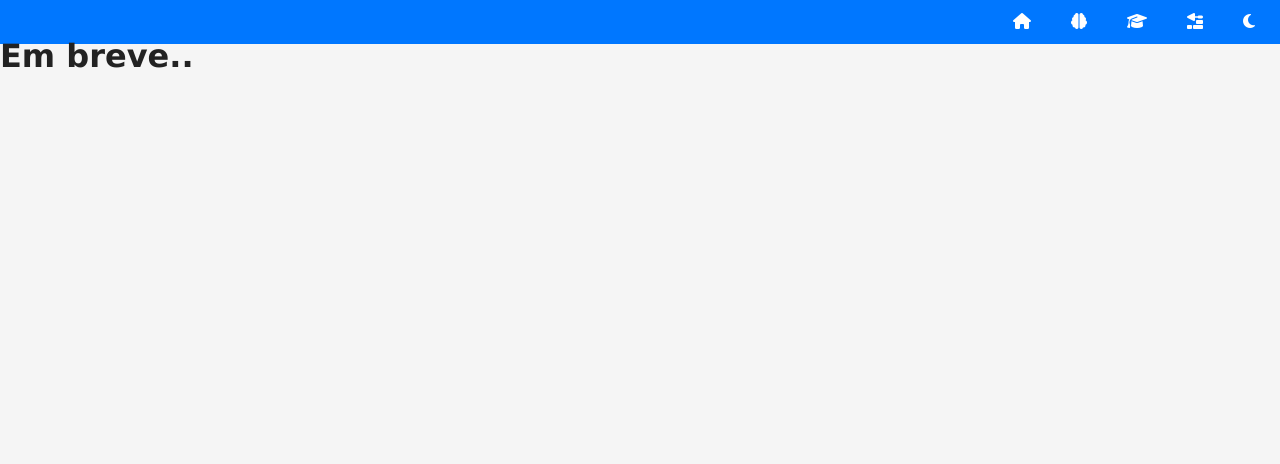
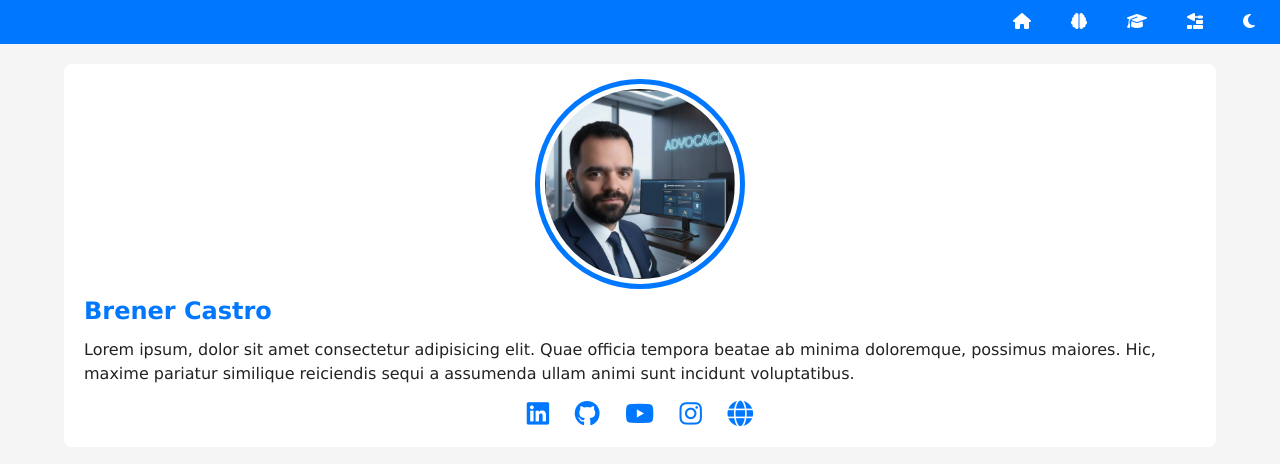
Before and after one commit to Brener-Castro-de-Paiva/port_guaba, a plain HTML site: page index.html in a window 1280 px wide. Drawn offline with Linux system fonts and the light colour scheme.

Commit message:
up
continuar

```diff
--- a/estilos/style.css
+++ b/estilos/style.css
@@ -58,3 +58,53 @@ nav#menu a:hover{
   background-color: var(--destaque-inverso);
   color:var(--destaque);
 }
+
+main{
+  display: grid;
+  grid-template-columns: auto 90vw auto;
+  gap: 20px;
+  margin-top: 20px;
+}
+
+section#ficha{
+  background-color: var(--fundo-card);
+  padding: 20px;
+  border-radius: 8px;
+  grid-column: 2;
+}
+section#ficha img.foto{
+  width:200px;
+  aspect-ratio: 1/1;
+  object-fit: cover;
+border-radius: 50%;
+border: 5px solid var(--fundo-card);
+outline: 5px solid  var(--destaque);
+display: block;
+margin: auto;
+margin-bottom: 15px;
+
+}
+section#ficha h1{
+  color: var(--destaque);
+  margin: 15px 0;
+  font-size: 1.5em;
+  text-align: left;
+}
+
+div#social{
+  display: flex;
+  justify-content: center;
+  align-items: center;
+  font-size: 1.6em;
+  gap: 1em;
+  margin-top: 15px;
+}
+
+div#social a{
+  color: var(--destaque);
+  transition: color 0.5s;
+}
+
+div#social a:hover{
+  color: var(--destaque-inverso);
+}
--- a/index.html
+++ b/index.html
@@ -23,7 +23,22 @@
     </header>
 
     <main>
-        <h1>Em breve..</h1>
+        <section id="ficha">
+            <img src="imagens/brener.png" alt="Brener Castro" class="foto">
+            <h1>Brener Castro</h1>
+            <p>Lorem ipsum, dolor sit amet consectetur adipisicing elit. Quae officia tempora beatae ab minima doloremque, possimus maiores. Hic, maxime pariatur similique reiciendis sequi a assumenda ullam animi sunt incidunt voluptatibus.</p>
+            <div id="social">
+                <a href="#"><i class="fa-brands fa-linkedin"></i></a>
+                <a href="https://github.com/Brener-Castro-de-Paiva/" target="_blank" rel="nofollow"><i class="fa-brands fa-github"></i></a>
+                <a href="https://www.youtube.com/@brenercastrodepaiva1357/" target="_blank" rel="nofollow"><i class="fa-brands fa-youtube"></i></a>
+                <a href=""><i class="fa-brands fa-instagram"></i></a>
+                <a href="https://paivaerocha.com.br/" target="_blank" rel="nofollow"><i class="fa-solid fa-globe"></i></a>
+            </div>
+
+        </section>
+        <section id="detalhe" >
+
+        </section>
 
     </main>
 
```
